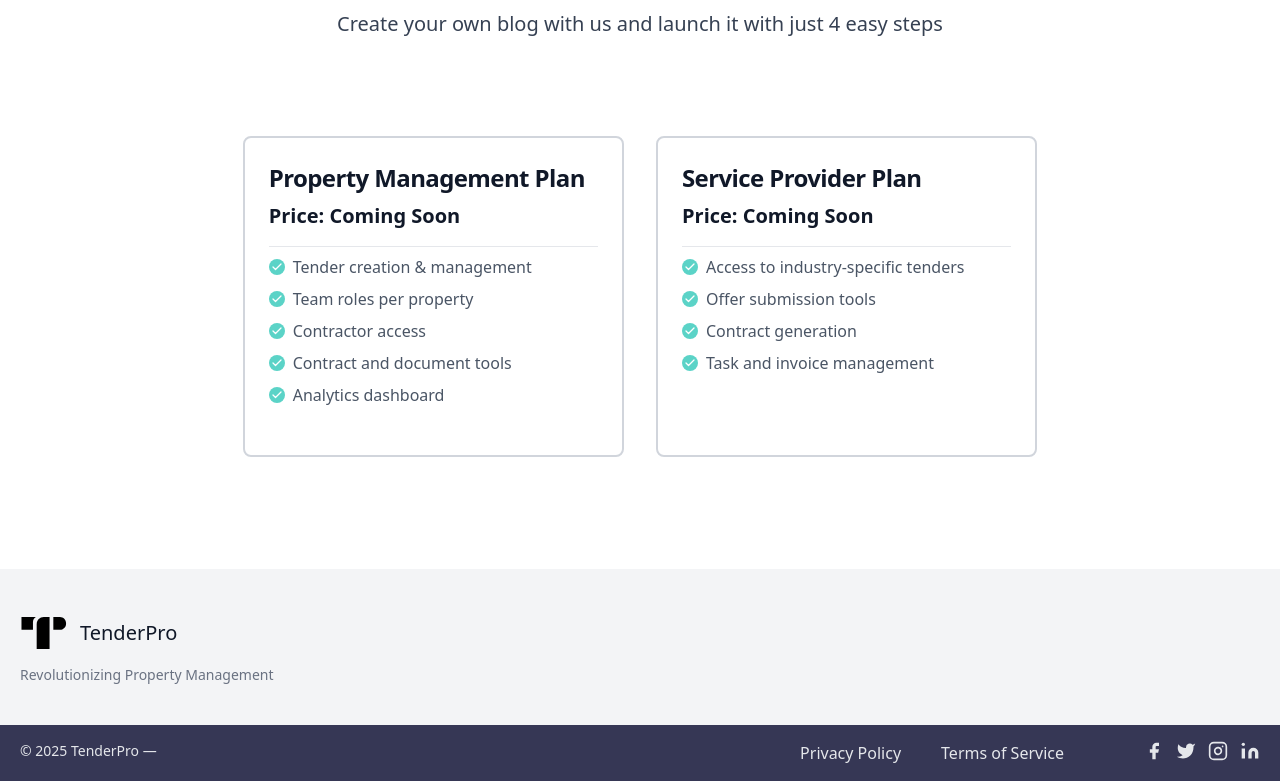
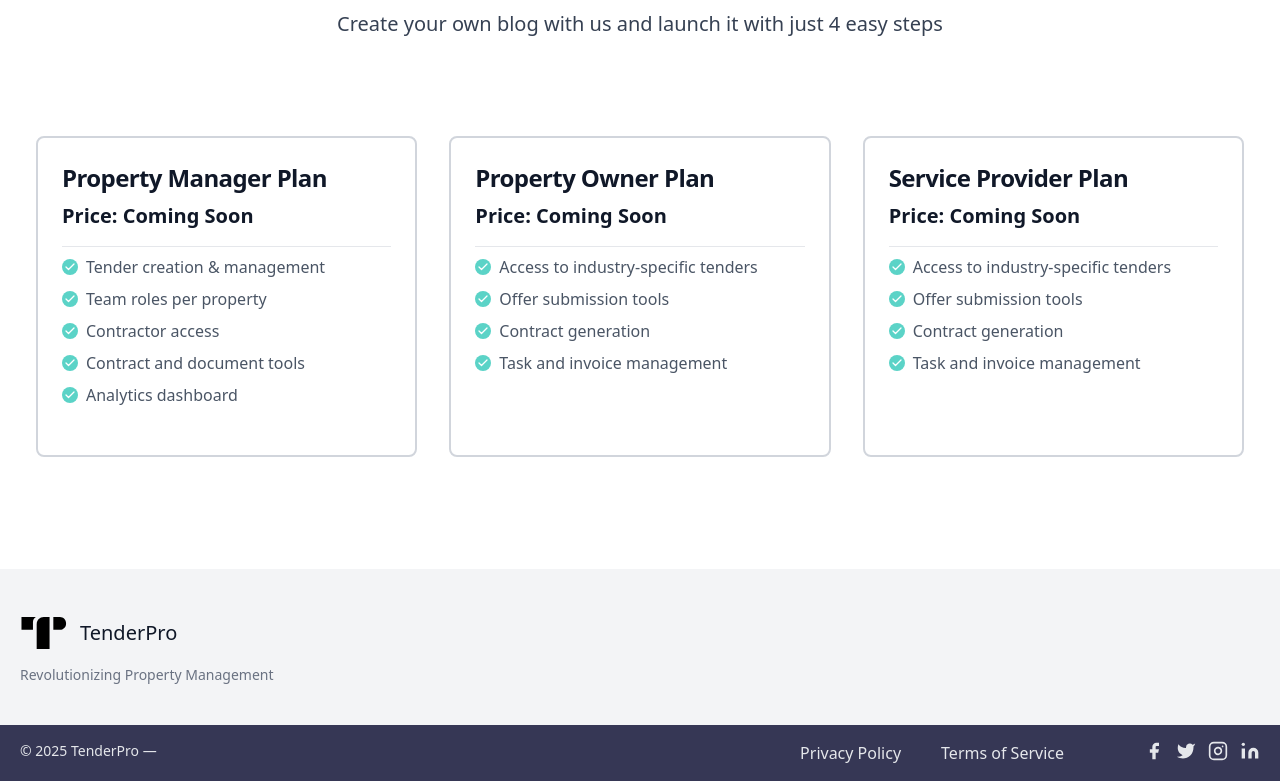
Before and after one commit to EliassVenterzutis/LP, a React (Vite) app: page / in a window 1280 px wide. Shown: the part 2057-2838 px from the top of the page. Built offline with nearby package versions, Linux system fonts and the light colour scheme.

Commit message:
Form implemented into firebase

```diff
--- a/package.json
+++ b/package.json
@@ -15,6 +15,7 @@
   "dependencies": {
     "@hookform/resolvers": "^5.2.1",
     "@tailwindcss/vite": "^4.1.11",
+    "firebase": "^12.0.0",
     "react": "^19.1.0",
     "react-dom": "^19.1.0",
     "react-hook-form": "^7.62.0",
--- a/src/App.tsx
+++ b/src/App.tsx
@@ -1,4 +1,4 @@
-import { useState } from "react";
+import { useEffect, useState } from "react";
 import Features from "./components/Features";
 import Footer from "./components/Footer";
 import Form from "./components/Form";
@@ -7,14 +7,83 @@ import NavBar from "./components/NavBar";
 import Priceing from "./components/Pricing";
 import Steps from "./components/Steps";
 
+import { collection, addDoc, serverTimestamp } from "firebase/firestore";
+import { db } from "./firebase";
+
 function App() {
   const [isVisable, setVisability] = useState(false);
+  const [name, setName] = useState("");
+  const [email, setEmail] = useState("");
+  const [phone, setPhone] = useState("");
+  const [message, setMessage] = useState("");
+
+  // useEffect(() => {
+  //   if (name || email) {
+  //     console.log("Form values updated:");
+  //     console.log("Name:", name);
+  //     console.log("Email:", email);
+  //     console.log("Phone:", phone);
+  //     console.log("Message:", message);
+  //   }
+  // }, [name, email, phone, message]);
+
+  // const handleSubmit = async (e: React.FormEvent<HTMLFormElement>) => {
+  //   e.preventDefault();
+  //   try {
+  //     await addDoc(collection(db, "waitlist"), {
+  //       name: name,
+  //       email: email,
+  //       phone: phone,
+  //       message: message,
+  //       createdAt: serverTimestamp(),
+  //     });
+  //     setEmail("");
+  //     setName("");
+  //     setPhone("");
+  //     setMessage("");
+  //   } catch (err) {
+  //     console.error("Error adding email:", err);
+  //     alert("Error saving your email. Try again.");
+  //   }
+  // };
+
+  useEffect(() => {
+    // Only send to Firestore if both name and email are non-empty (your validation)
+    if (name && email) {
+      const sendData = async () => {
+        try {
+          await addDoc(collection(db, "waitlist"), {
+            name,
+            email,
+            phone,
+            message,
+            created: serverTimestamp(),
+          });
+          // Clear inputs after successful submission
+          setName("");
+          setEmail("");
+          setPhone("");
+          setMessage("");
+          console.log("Form data saved to Firestore");
+        } catch (err) {
+          console.error("Error saving form data:", err);
+          alert("Error saving your data. Try again.");
+        }
+      };
+
+      sendData();
+    }
+  }, [name, email, phone, message]);
 
   return (
     <>
       <NavBar></NavBar>
       <Home isVisable={isVisable} setVisability={setVisability}></Home>
-      <Form isVisable={isVisable}></Form>
+      <Form
+        isVisable={isVisable}
+        setFormData={{ setName, setEmail, setPhone, setMessage }}
+        formData={{ name, email, phone, message }}
+      ></Form>
       <Features></Features>
       <Steps></Steps>
       <Priceing></Priceing>
--- a/src/components/Form.tsx
+++ b/src/components/Form.tsx
@@ -29,23 +29,49 @@ type FormData = z.infer<typeof schema>;
 
 interface Props {
   isVisable: boolean;
+  setFormData: {
+    setName: (name: string) => void;
+    setEmail: (email: string) => void;
+    setPhone: (phone: string) => void;
+    setMessage: (message: string) => void;
+  };
+  formData: {
+    name: string;
+    email: string;
+    phone: string;
+    message: string;
+  };
 }
 
-const Form = ({ isVisable }: Props) => {
+const Form = ({
+  isVisable,
+  setFormData,
+  formData: { name, email, phone, message },
+}: Props) => {
   const {
     register,
     handleSubmit,
     formState: { errors },
+    reset,
   } = useForm<FormData>({
     resolver: zodResolver(schema),
   });
 
-  const onSubmit = (data: FieldValues) => console.log(data);
+  const onSubmit = (data: FormData) => {
+    setFormData.setName(data.Name);
+    setFormData.setEmail(data.Email);
+    if (data.Phone != null) setFormData.setPhone(data.Phone);
+    if (data.Message != null) setFormData.setMessage(data.Message);
+    reset();
+  };
 
   return (
     <>
       {isVisable && (
-        <div className="px-5 max-w-1/2 py-24 mx-auto bg-gray-100 text-gray-900 rounded-lg">
+        <div className="px-5 max-w-1/2 py-15 mx-auto bg-gray-100 text-gray-900 rounded-lg">
+          <h1 className="title-font sm:text-5xl text-4xl mb-8 font-semibold text-gray-900 leading-15 max-w-200 text-center">
+            <b>Join the waiting list!</b>
+          </h1>
           <form onSubmit={handleSubmit(onSubmit)}>
             <div>
               <span className="uppercase text-sm text-gray-600 font-bold">
--- a/src/components/Pricing.tsx
+++ b/src/components/Pricing.tsx
@@ -23,7 +23,7 @@ const Pricing = () => {
           <div className="p-4 xl:w-1/3 md:w-1/2 w-full">
             <div className="h-full p-6 rounded-lg border-2 border-gray-300 flex flex-col relative overflow-hidden">
               <h2 className=" text-3xl font-bold tracking-tight text-gray-900 sm:text-2xl lg:text-3 xl">
-                Property Management Plan
+                Property Manager Plan
               </h2>
               <h3 className="text-xl font-bold mb-2 pb-4 text-gray-900 border-b border-gray-200 before:mb-2 before:block before:font-mono before:text-sm before:text-gray-500">
                 Price: Coming Soon
@@ -107,6 +107,98 @@ const Pricing = () => {
                   </svg>
                 </span>
                 Analytics dashboard
+              </p>
+              {/* <button className="flex items-center mt-auto text-white bg-PrimaryGreen border-0 py-2 px-4 w-full focus:outline-none hover:bg-gray-500 rounded">
+                Button
+                <svg
+                  fill="none"
+                  stroke="currentColor"
+                  stroke-linecap="round"
+                  stroke-linejoin="round"
+                  stroke-width="2"
+                  className="w-4 h-4 ml-auto"
+                  viewBox="0 0 24 24"
+                >
+                  <path d="M5 12h14M12 5l7 7-7 7"></path>
+                </svg>
+              </button> */}
+              {/* <p className="text-xs text-gray-500 mt-3">
+                Literally you probably haven't heard of them jean shorts.
+              </p> */}
+            </div>
+          </div>
+          <div className="p-4 xl:w-1/3 md:w-1/2 w-full">
+            <div className="h-full p-6 rounded-lg border-2 border-gray-300 flex flex-col relative overflow-hidden">
+              <h2 className=" text-3xl font-bold tracking-tight text-gray-900 sm:text-2xl lg:text-3 xl">
+                Property Owner Plan
+              </h2>
+              <h3 className="text-xl font-bold mb-2 pb-4 text-gray-900 border-b border-gray-200 before:mb-2 before:block before:font-mono before:text-sm before:text-gray-500">
+                Price: Coming Soon
+              </h3>
+
+              <p className="flex items-center text-gray-600 mb-2">
+                <span className="w-4 h-4 mr-2 inline-flex items-center justify-center bg-PrimaryGreen text-white rounded-full flex-shrink-0">
+                  <svg
+                    fill="none"
+                    stroke="currentColor"
+                    stroke-linecap="round"
+                    stroke-linejoin="round"
+                    stroke-width="2.5"
+                    className="w-3 h-3"
+                    viewBox="0 0 24 24"
+                  >
+                    <path d="M20 6L9 17l-5-5"></path>
+                  </svg>
+                </span>
+                Access to industry-specific tenders
+              </p>
+              <p className="flex items-center text-gray-600 mb-2">
+                <span className="w-4 h-4 mr-2 inline-flex items-center justify-center bg-PrimaryGreen text-white rounded-full flex-shrink-0">
+                  <svg
+                    fill="none"
+                    stroke="currentColor"
+                    stroke-linecap="round"
+                    stroke-linejoin="round"
+                    stroke-width="2.5"
+                    className="w-3 h-3"
+                    viewBox="0 0 24 24"
+                  >
+                    <path d="M20 6L9 17l-5-5"></path>
+                  </svg>
+                </span>
+                Offer submission tools
+              </p>
+              <p className="flex items-center text-gray-600 mb-2">
+                <span className="w-4 h-4 mr-2 inline-flex items-center justify-center bg-PrimaryGreen text-white rounded-full flex-shrink-0">
+                  <svg
+                    fill="none"
+                    stroke="currentColor"
+                    stroke-linecap="round"
+                    stroke-linejoin="round"
+                    stroke-width="2.5"
+                    className="w-3 h-3"
+                    viewBox="0 0 24 24"
+                  >
+                    <path d="M20 6L9 17l-5-5"></path>
+                  </svg>
+                </span>
+                Contract generation
+              </p>
+              <p className="flex items-center text-gray-600 mb-2">
+                <span className="w-4 h-4 mr-2 inline-flex items-center justify-center bg-PrimaryGreen text-white rounded-full flex-shrink-0">
+                  <svg
+                    fill="none"
+                    stroke="currentColor"
+                    stroke-linecap="round"
+                    stroke-linejoin="round"
+                    stroke-width="2.5"
+                    className="w-3 h-3"
+                    viewBox="0 0 24 24"
+                  >
+                    <path d="M20 6L9 17l-5-5"></path>
+                  </svg>
+                </span>
+                Task and invoice management
               </p>
               {/* <button className="flex items-center mt-auto text-white bg-PrimaryGreen border-0 py-2 px-4 w-full focus:outline-none hover:bg-gray-500 rounded">
                 Button
--- /dev/null
+++ b/src/firebase.ts
@@ -0,0 +1,18 @@
+// firebase.js
+import { initializeApp } from "firebase/app";
+import { getFirestore } from "firebase/firestore";
+
+const firebaseConfig = {
+  apiKey: "AIzaSyCpFXXc4ZUbxHuJ_J12GTu73D_zWA3t0r4",
+  authDomain: "tenderpro-8ecf5.firebaseapp.com",
+  projectId: "tenderpro-8ecf5",
+  storageBucket: "tenderpro-8ecf5.firebasestorage.app",
+  messagingSenderId: "7485570997",
+  appId: "1:7485570997:web:3706000c700f4ed576a3fc"
+};
+
+// Initialize Firebase app
+const app = initializeApp(firebaseConfig);
+
+// Initialize Firestore database and export it
+export const db = getFirestore(app);
```
Also changed, not shown: 1 other file (tests, documents, lock files or other folders).
